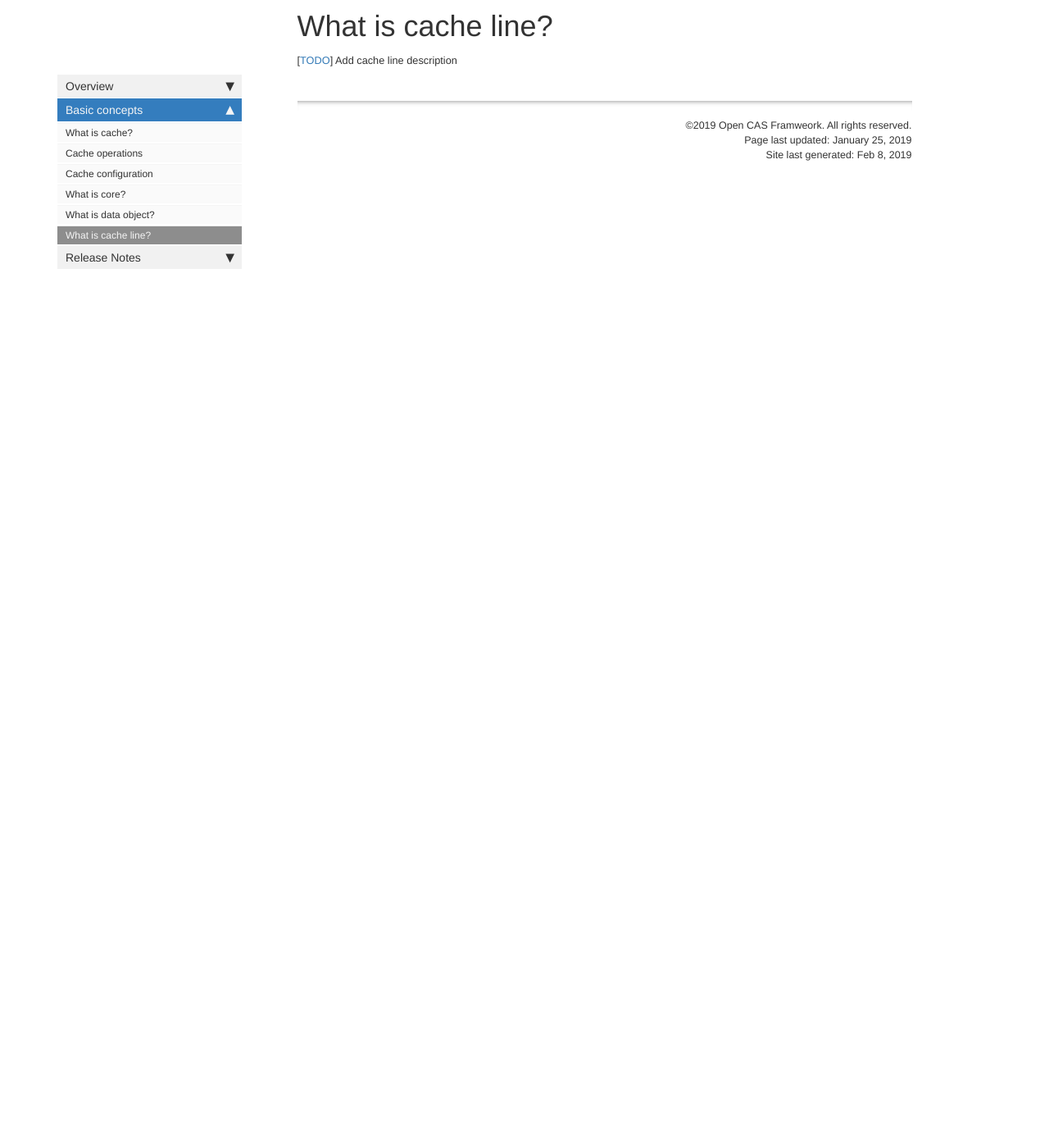
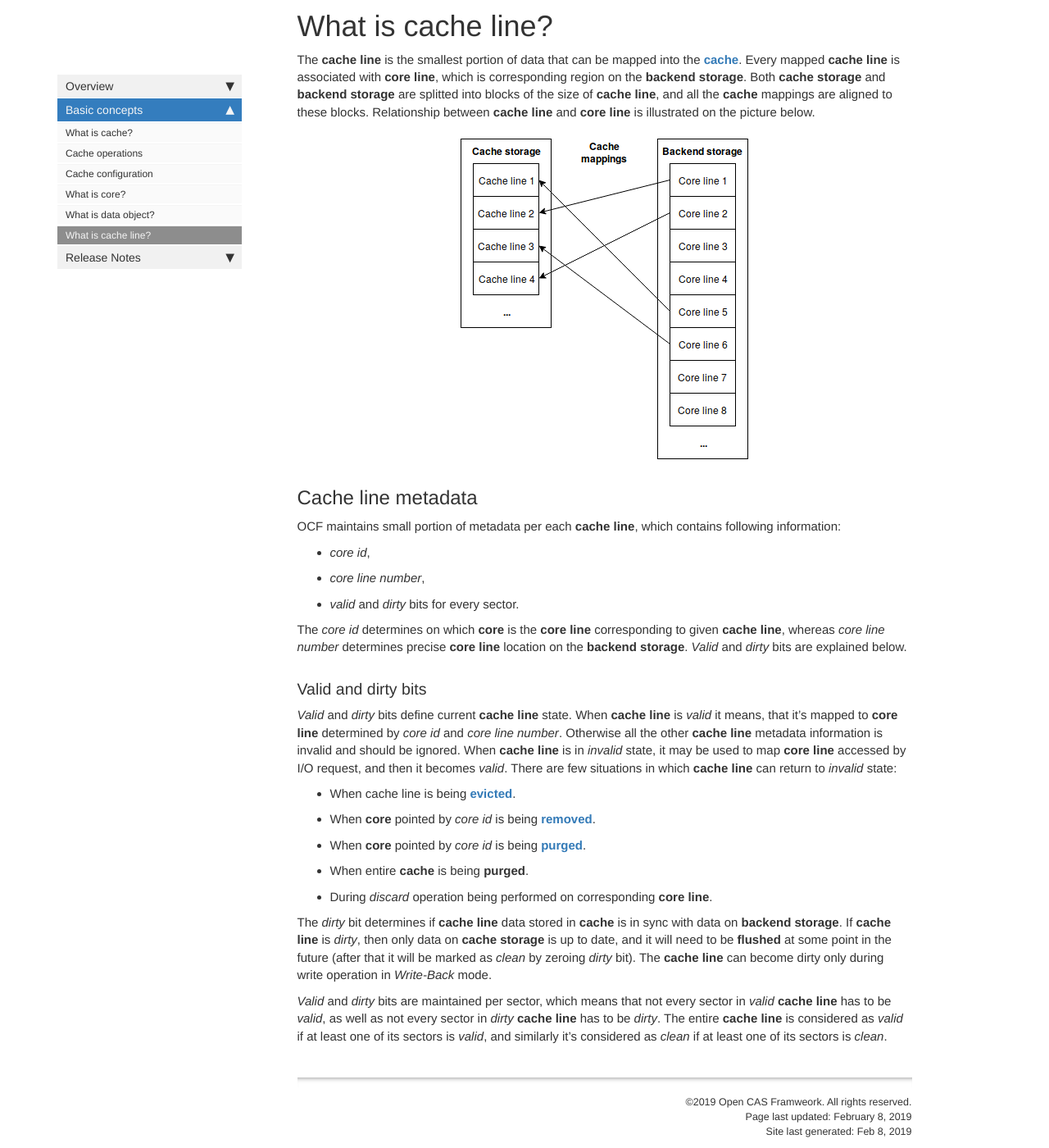
Before and after one commit to Open-CAS/open-cas.github.io, a Jekyll site: the page built from pages/basic_concepts/cache_line.md, in a window 1280 px wide and 1400 px high, scrolled down 79 px. Shown: the whole window at 82% size. Built offline with Jekyll 4.4.1, drawn with Linux system fonts in a browser that asks for light colours; nearby versions of some CDN libraries; comment, search, counter and statistics services are not loaded; before the commit the page ends 900 px from its top, so only the background shows below that.

Commit message:
Add "What is cache line?" page
Signed-off-by: Robert Baldyga <robert.baldyga@intel.com>

```diff
--- a/pages/basic_concepts/cache_line.md
+++ b/pages/basic_concepts/cache_line.md
@@ -1,8 +1,60 @@
 ---
 title: What is cache line?
-last_updated: January 25, 2019
+last_updated: February 8, 2019
 toc: false
 permalink: cache_line.html
 ---
 
-<small>[[TODO](/authoring.html)] Add cache line description</small>
+The **cache line** is the smallest portion of data that can be mapped
+into the [**cache**](/cache.html). Every mapped **cache line** is
+associated with **core line**, which is corresponding region on the
+**backend storage**. Both **cache storage** and **backend storage**
+are splitted into blocks of the size of **cache line**, and all the
+**cache** mappings are aligned to these blocks. Relationship between
+**cache line** and **core line** is illustrated on the picture below.
+
+<center><img src="images/cache_line.png"></center>
+
+## Cache line metadata
+
+OCF maintains small portion of metadata per each **cache line**, which
+contains following information:
+- *core id*,
+- *core line number*,
+- *valid* and *dirty* bits for every sector.
+
+The *core id* determines on which **core** is the **core line**
+corresponding to given **cache line**, whereas *core line number*
+determines precise **core line** location on the **backend storage**.
+*Valid* and *dirty* bits are explained below.
+
+### Valid and dirty bits
+
+*Valid* and *dirty* bits define current **cache line** state. When **cache
+line** is *valid* it means, that it's mapped to **core line** determined
+by *core id* and *core line number*. Otherwise all the other **cache line**
+metadata information is invalid and should be ignored. When **cache line**
+is in *invalid* state, it may be used to map **core line** accessed by
+I/O request, and then it becomes *valid*. There are few situations in
+which **cache line** can return to *invalid* state:
+- When cache line is being [**evicted**](/cache_operations.html).
+- When **core** pointed by *core id* is being
+  [**removed**](/cache_management.html).
+- When **core** pointed by *core id* is being
+  [**purged**](/cache_operations.html).
+- When entire **cache** is being **purged**.
+- During *discard* operation being performed on corresponding **core line**.
+
+The *dirty* bit determines if **cache line** data stored in **cache**
+is in sync with data on **backend storage**. If **cache line** is *dirty*,
+then only data on **cache storage** is up to date, and it will need to
+be **flushed** at some point in the future (after that it will be marked
+as *clean* by zeroing *dirty* bit). The **cache line** can become dirty
+only during write operation in *Write-Back* mode.
+
+*Valid* and *dirty* bits are maintained per sector, which means that
+not every sector in *valid* **cache line** has to be *valid*, as well
+as not every sector in *dirty* **cache line** has to be *dirty*. The
+entire **cache line** is considered as *valid* if at least one of its
+sectors is *valid*, and similarly it's considered as *clean* if at least
+one of its sectors is *clean*.
```
Also changed, not shown: pages/basic_concepts/cache_management.md (added, +9 -0 lines), pages/basic_concepts/data_object_operations.md (added, +8 -0 lines), images/cache_line.png (added).
